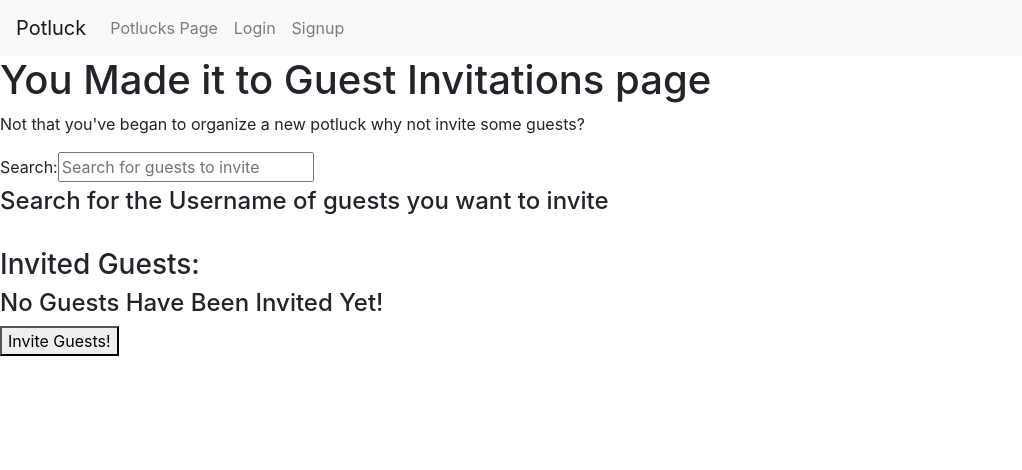
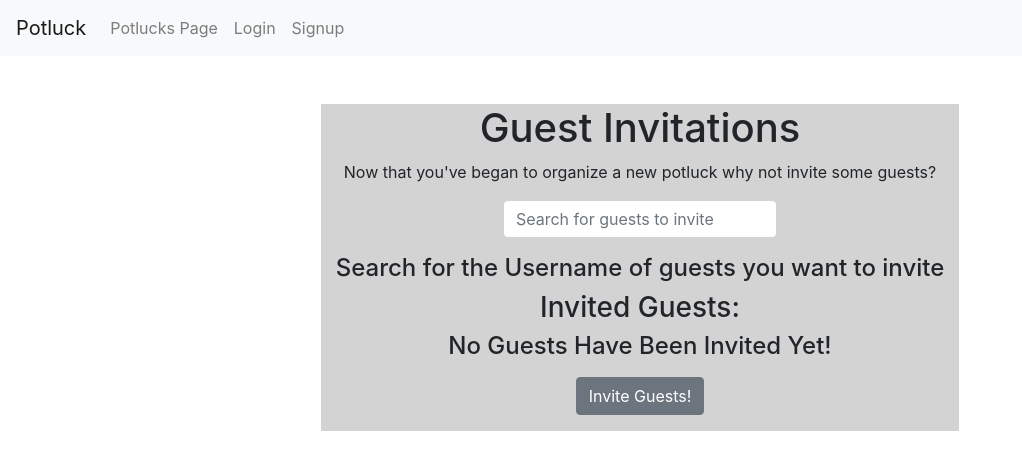
Before and after one commit to Build-Week-Pot-Luck-Planner/front-end, a React (Create React App) app in the folder pot-luck-fe/: page /invite/1 in a window 1280 px wide. Shown: the top 470 px of the page, without its empty margins (0-1022 px from the left). Built offline with nearby package versions, Linux system fonts and the light colour scheme; no server answers; sample sign-in values are in the browser's storage.

Commit message:
styled guest invite page and fixed bug with filtering guests

```diff
--- a/pot-luck-fe/src/components/Guest.jsx
+++ b/pot-luck-fe/src/components/Guest.jsx
@@ -1,11 +1,12 @@
 import React from 'react';
+import { Button } from 'reactstrap';
 
 const Guest = (props) => {
 
 return(
-  <div>
+  <div style={{display: 'flex', flexDirection: 'column', alignItems: 'center', margin: '15px'}}>
 <h4>Username: {props.guest.username}</h4>
-<button onClick={() => props.setGuest({guestId: props.guest.id, username: props.guest.username})}>Invite Guest</button>
+<Button style={{margin: '0 20px'}} onClick={() => props.setGuest({guestId: props.guest.id, username: props.guest.username})}>Invite Guest</Button>
 </div>
 )
 }
--- a/pot-luck-fe/src/components/GuestInvite.jsx
+++ b/pot-luck-fe/src/components/GuestInvite.jsx
@@ -2,6 +2,10 @@ import React, { useState } from 'react';
 import { useHistory, useParams } from 'react-router-dom';
 import axiosWithAuth from '../utils/axiosWithAuth';
 import Guest from './Guest';
+import {
+  Card, CardImg, CardText, CardBody,
+  CardTitle, Button, FormGroup, Input, Container, Row, Col, Label
+} from 'reactstrap';
 
 const GuestInvite = () => {
 
@@ -17,7 +21,13 @@ const GuestInvite = () => {
     // setInvitedGuests(invitedGuests.includes(guest.id) ? [...invitedGuests, guest] : invitedGuests);
     setInvitedGuests([...invitedGuests, guest]);
     setGuests(
-    guests.filter(oldGuest => guest.id !== oldGuest.id)
+    guests.filter(oldGuest => {
+      // console.log("guest.id", guest)
+      // console.log("oldGuest.id", oldGuest.id)
+      return(
+        guest.guestId !== oldGuest.id
+      )
+    })
     )
     console.log("Invited guests", invitedGuests)
   }
@@ -53,11 +63,14 @@ const GuestInvite = () => {
   }
 
   return(
-  <div>
-    <h1>You Made it to Guest Invitations page</h1>
-    <p>Not that you've began to organize a new potluck why not invite some guests?</p>
-    <label htmlFor="search">Search: </label>
-    <input
+<Container style={{display: 'flex', justifyContent: 'center'}}>
+  <Row>
+    <Col style={{display: 'flex', flexDirection: 'column', alignItems: 'center', backgroundColor: 'lightgrey'}} className="mt-5">
+      <h1>Guest Invitations</h1>
+      <p>Now that you've began to organize a new potluck why not invite some guests?</p>
+        <FormGroup>
+        {/* <Label htmlFor="search">Search: </Label> */}
+        <Input
         type="text"
         name="search"
         id="search"
@@ -65,16 +78,19 @@ const GuestInvite = () => {
         value={search}
         onChange={changeHandler}
         />
+        </FormGroup>
         {
           guests[0] ? guests.map(guest => <Guest key={guest.id} guest={guest} setGuest={updateGuests}/>) : <h4>Search for the Username of guests you want to invite</h4>
         }
-    <br/>
+
       <h3>Invited Guests:</h3>
       {
         invitedGuests[0] ? invitedGuests.map(guest => <h4>{guest.username}</h4>) : <h4>{inviteMessage}</h4>
       }
-    <button onClick={() => inviteGuests()}>Invite Guests!</button>
-  </div>
+      <Button className="mb-3 mt-2" onClick={() => inviteGuests()}>Invite Guests!</Button>
+    </Col>
+  </Row>
+</Container>
   )
 }
 
```
Lines whose indentation alone changed are shown as unchanged.
